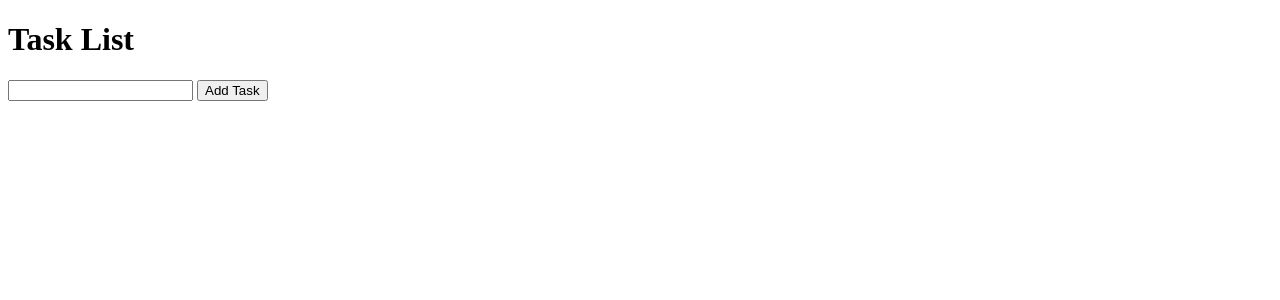
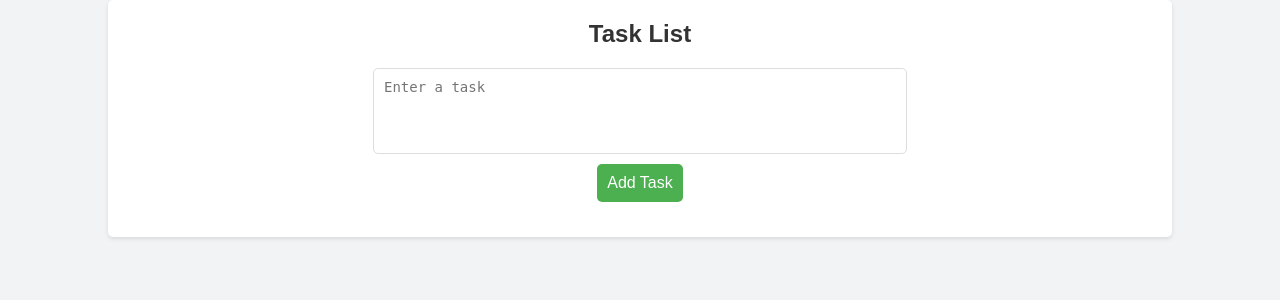
Before and after one commit to julianoraphael/flask-todo-list, a Flask app: page / in a window 1280 px wide. Shown: the top 300 px of the page. Run offline with Flask 3, Linux system fonts and the light colour scheme.

Commit message:
Adding some style

```diff
--- a/static/style.css
+++ b/static/style.css
@@ -1,38 +1,115 @@
+/* Reset default styles */
+body,
+h1,
+form {
+  margin: 0;
+  padding: 0;
+}
+
 body {
-    font-family: Arial, sans-serif;
-    background-color: #f2f2f2;
-    color: #333;
-    padding: 20px;
+  font-family: Arial, sans-serif;
+  background-color: #f2f3f4;
+  color: #333333;
+}
+
+.container {
+  width: 80%;
+  max-width: 80%;
+  margin: 0 auto;
+  padding: 20px;
+  background-color: #ffffff;
+  border-radius: 5px;
+  box-shadow: 0 2px 4px rgba(0, 0, 0, 0.1);
+  justify-content: center;
+  align-items: center;
+
 }
 
 h1 {
-    text-align: center;
-    margin-bottom: 20px;
+  font-size: 24px;
+  font-weight: bold;
+  margin-bottom: 20px;
+  text-align: center;
 }
 
 form {
-    margin-bottom: 10px;
+  display: flex;
+  flex-direction: column;
 }
 
-form input[type="text"] {
-    padding: 5px;
+label {
+  font-size: 16px;
+  font-weight: bold;
+  margin-bottom: 5px;
 }
 
-form button[type="submit"] {
-    padding: 5px 10px;
-    margin-left: 10px;
+textarea {
+  border: 1px solid #dddddd;
+  border-radius: 5px;
+  padding: 10px;
+  margin-bottom: 10px;
+  font-size: 14px;
+  width: 60%;
+  resize: none;
+  margin: auto;
+  width: 50%;
 }
 
-ul {
-    list-style: none;
-    padding: 0;
+input[type="submit"] {
+  background-color: #4caf50;
+  border: none;
+  border-radius: 5px;
+  color: #ffffff;
+  padding: 10px;
+  font-size: 16px;
+  cursor: pointer;
+  width: fit-content;
+  margin: 0 auto;
+  margin-top: 10px;
+  margin-bottom: 15px;
 }
 
-li {
-    margin-bottom: 5px;
+a {
+  color: #4caf50;
+  text-decoration: none;
 }
 
-.delete-form {
-    display: inline-block;
-    margin-left: 10px;
+a:hover {
+  text-decoration: underline;
 }
+
+.task-list {
+  display: flex;
+  flex-wrap: wrap;
+  justify-content: space-between;
+}
+
+.task-card {
+  width: calc(16.66% - 20px);
+  background-color: #f5f5f5;
+  padding: 10px;
+  margin-bottom: 20px;
+  border-radius: 10px;
+  margin-right: 10px;
+}
+
+.task-card span {
+  display: block;
+  margin-bottom: 10px;
+}
+
+.task-card form {
+  text-align: center;
+}
+
+@media (max-width: 768px) {
+  .task-card {
+    width: calc(33.33% - 20px);
+  }
+}
+
+@media (max-width: 576px) {
+  .task-card {
+    width: calc(50% - 20px);
+  }
+}
--- a/templates/index.html
+++ b/templates/index.html
@@ -2,24 +2,28 @@
 <html>
 <head>
     <title>Task List</title>
+    <link rel="stylesheet" href="/static/style.css">
 </head>
 <body>
+    <div class="container">
+        <div class="header">
             <h1>Task List</h1>
             <form action="/add" method="post">
-        <input type="text" name="task" required>
+                <textarea name="task" rows="4" placeholder="Enter a task" required></textarea>
                 <input type="submit" value="Add Task">
             </form>
-    <br>
-    <ul>
+        </div>
+        <div class="task-list">
             {% for task in tasks %}
-        <li>
-            {{ task.task }}
-            <form action="/delete" method="post" style="display:inline;">
+            <div class="task-card">
+                <span>{{ task.task }}</span>
+                <form action="/delete" method="post">
                     <input type="hidden" name="task_id" value="{{ task.id }}">
                     <input type="submit" value="Delete">
                 </form>
-        </li>
+            </div>
             {% endfor %}
-    </ul>
+        </div>
+    </div>
 </body>
 </html>
```
Lines whose indentation alone changed are shown as unchanged.
